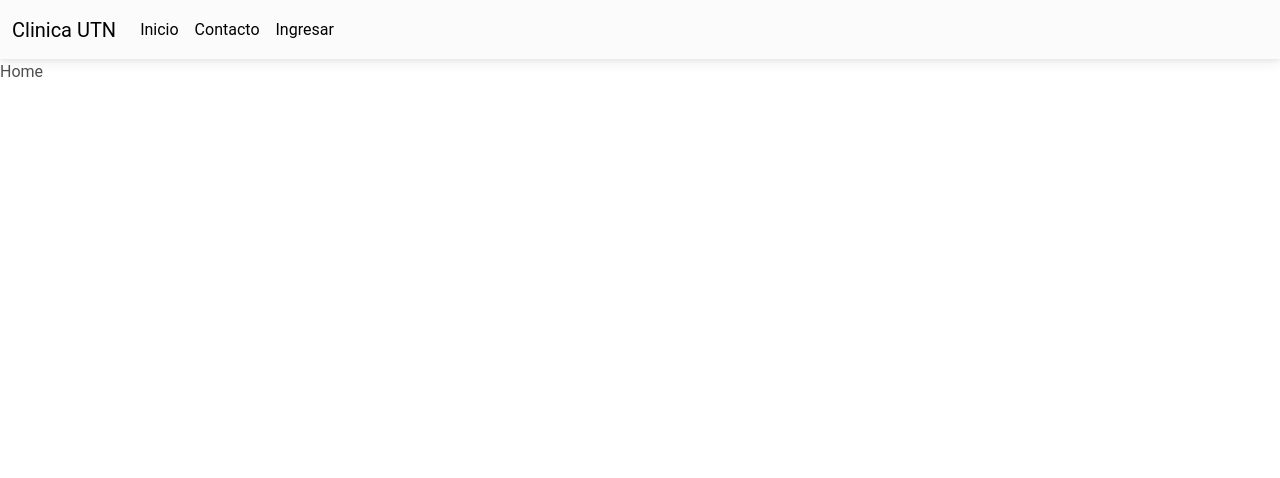
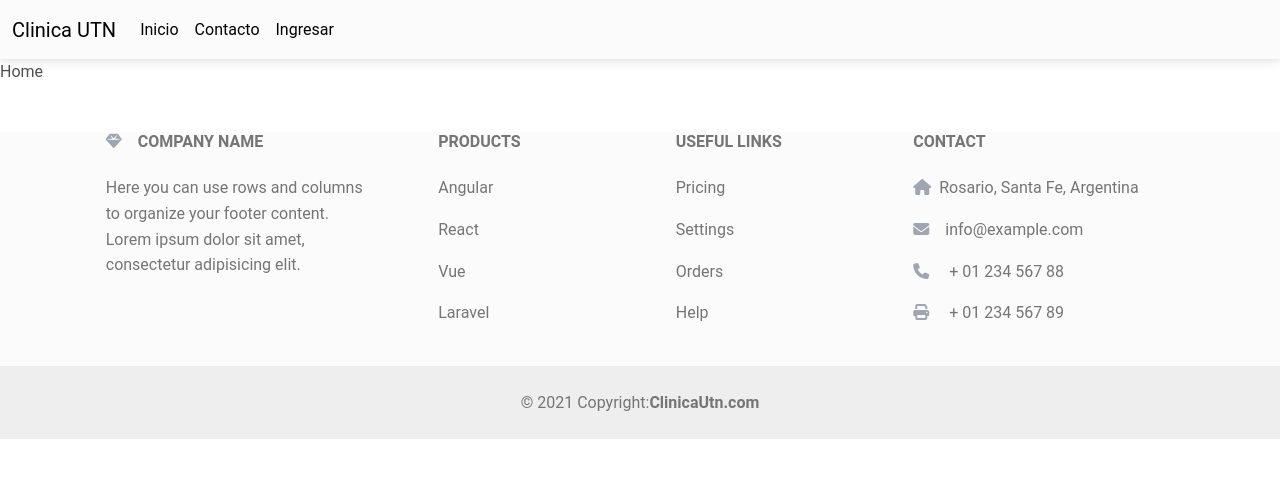
Before and after one commit to FedericoRamos42/Tpi-lab3, a React (Vite) app: page / in a window 1280 px wide. Shown: the top 478 px of the page. Built offline with nearby package versions, Linux system fonts and the light colour scheme.

Commit message:
footer y filtro admin

```diff
--- a/src/App.jsx
+++ b/src/App.jsx
@@ -47,6 +47,13 @@ function App() {
         </Layout>
       )
     },
+    {
+      path: "/Admin",element:(
+        <Layout>
+          <Admin/>
+        </Layout>
+      )
+    }
 /*     {
       path: "/comments", element: (
         <Protected>
--- /dev/null
+++ b/src/components/Layout/Footer.jsx
@@ -0,0 +1,100 @@
+import React from 'react';
+import { MDBFooter, MDBContainer, MDBRow, MDBCol, MDBIcon } from 'mdb-react-ui-kit';
+
+export default function App() {
+  return (
+    <MDBFooter bgColor='light' className='text-center text-lg-start text-muted'>
+
+
+      <section className=''>
+        <MDBContainer className='text-center text-md-start mt-5'>
+          <MDBRow className='mt-3'>
+            <MDBCol md='3' lg='4' xl='3' className='mx-auto mb-4'>
+              <h6 className='text-uppercase fw-bold mb-4'>
+                <MDBIcon color='secondary' icon='gem' className='me-3' />
+                Company name
+              </h6>
+              <p>
+                Here you can use rows and columns to organize your footer content. Lorem ipsum dolor sit
+                amet, consectetur adipisicing elit.
+              </p>
+            </MDBCol>
+
+            <MDBCol md='2' lg='2' xl='2' className='mx-auto mb-4'>
+              <h6 className='text-uppercase fw-bold mb-4'>Products</h6>
+              <p>
+                <a href='#!' className='text-reset'>
+                  Angular
+                </a>
+              </p>
+              <p>
+                <a href='#!' className='text-reset'>
+                  React
+                </a>
+              </p>
+              <p>
+                <a href='#!' className='text-reset'>
+                  Vue
+                </a>
+              </p>
+              <p>
+                <a href='#!' className='text-reset'>
+                  Laravel
+                </a>
+              </p>
+            </MDBCol>
+
+            <MDBCol md='3' lg='2' xl='2' className='mx-auto mb-4'>
+              <h6 className='text-uppercase fw-bold mb-4'>Useful links</h6>
+              <p>
+                <a href='#!' className='text-reset'>
+                  Pricing
+                </a>
+              </p>
+              <p>
+                <a href='#!' className='text-reset'>
+                  Settings
+                </a>
+              </p>
+              <p>
+                <a href='#!' className='text-reset'>
+                  Orders
+                </a>
+              </p>
+              <p>
+                <a href='#!' className='text-reset'>
+                  Help
+                </a>
+              </p>
+            </MDBCol>
+
+            <MDBCol md='4' lg='3' xl='3' className='mx-auto mb-md-0 mb-4'>
+              <h6 className='text-uppercase fw-bold mb-4'>Contact</h6>
+              <p>
+                <MDBIcon color='secondary' icon='home' className='me-2' />
+                Rosario, Santa Fe, Argentina
+              </p>
+              <p>
+                <MDBIcon color='secondary' icon='envelope' className='me-3' />
+                info@example.com
+              </p>
+              <p>
+                <MDBIcon color='secondary' icon='phone' className='me-3' /> + 01 234 567 88
+              </p>
+              <p>
+                <MDBIcon color='secondary' icon='print' className='me-3' /> + 01 234 567 89
+              </p>
+            </MDBCol>
+          </MDBRow>
+        </MDBContainer>
+      </section>
+
+      <div className='text-center p-4' style={{ backgroundColor: 'rgba(0, 0, 0, 0.05)' }}>
+        © 2021 Copyright:
+        <a className='text-reset fw-bold' href='https://mdbootstrap.com/'>
+          ClinicaUtn.com
+        </a>
+      </div>
+    </MDBFooter>
+  );
+}
--- a/src/components/Layout/Layout.jsx
+++ b/src/components/Layout/Layout.jsx
@@ -1,11 +1,12 @@
 import React from 'react';
 import TopBar from './TopBar';
-
+import Footer from './Footer'
 const Layout = ({ children }) => {
   return (
     <div>
       <TopBar />
       {children}
+      <Footer/>
     </div>
   )
 }
--- a/src/views/Admin.Jsx
+++ b/src/views/Admin.Jsx
@@ -3,7 +3,8 @@ import TableGeneric from '../components/Table/TableGeneric';
 import { headerAdmin } from '../data/headerTable';
 import FormEdit from '../components/Form/FormEdit'
 import { useAuth } from '../components/Hooks/UseAuth';
-
+import EditProfile from '../components/EditProfile';
+import { ComboBoxGeneric } from '../components/ComboBox';
 
 const Admin = () => {
   const user = JSON.parse(localStorage.getItem("clinica-token"));
@@ -104,9 +105,21 @@ const Admin = () => {
   ]);
 
   return (
-    <>
-      <TableGeneric headers={headerAdmin} data={users} actions={actions}  loading={loading} error={error}/>
+    <div className='flex'>
 
+
+      <div className='w-1/4'>
+        <EditProfile />
+      </div>
+      <div className='w-3/4'>
+      <ComboBoxGeneric label="Estado"
+          options={[{ value: '', label: 'Todos los Estados' },
+          { value: 'true', label: 'Activo' },
+          { value: 'false', label: 'Inactivo' },]}
+          onSelect={setStateFiltered}
+        />
+        <TableGeneric headers={headerAdmin} data={users} actions={actions} loading={loading} error={error} />
+      </div>
       {isEditModalOpen && (
         <FormEdit
           open={isEditModalOpen}
@@ -115,7 +128,7 @@ const Admin = () => {
           token={user.token}
         />
       )}
-    </>
+    </div>
   );
 };
 
```
